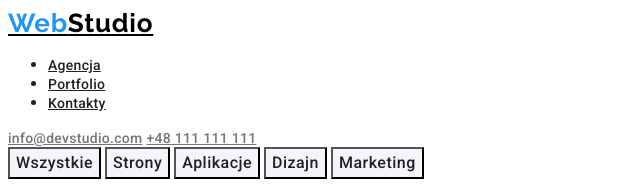
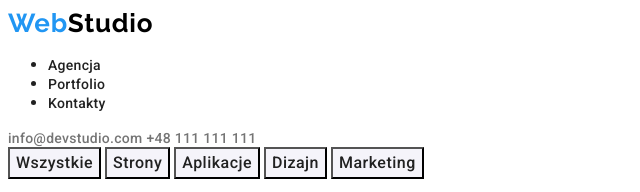
Before and after one commit to Joannasierpinska-miskinis/goit-markup-hw-02, a plain HTML site: page portfolio.html in a window 1280 px wide. Shown: the top 192 px of the page, 0-640 px from the left. Drawn offline with Linux system fonts and the light colour scheme.

Commit message:
removed text-decoration from links

```diff
--- a/css/styles.css
+++ b/css/styles.css
@@ -13,6 +13,16 @@ body {
 .background{
         background-color: #2F303A;
     }
+.logo,
+.navigation-list-link,
+.address-phone-mail,
+.footer-logo,
+.address-mail,
+.address-phone{
+    text-decoration: none;
+        none
+    }
+
 /*########## END OF COMPONENTS ##########*/
 
 /* ########## HEADER ########## */
```
